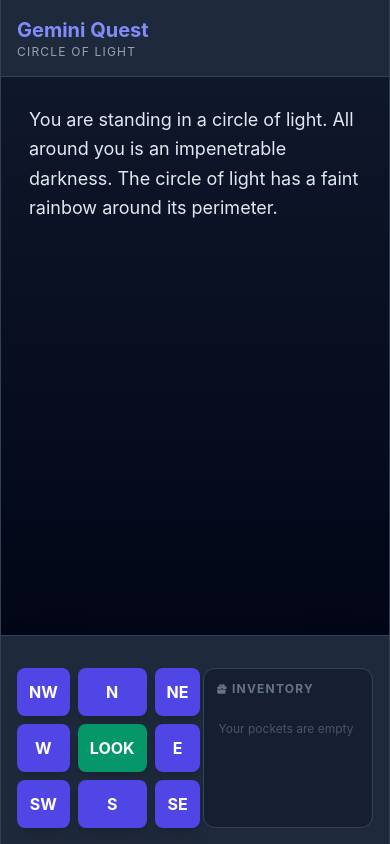
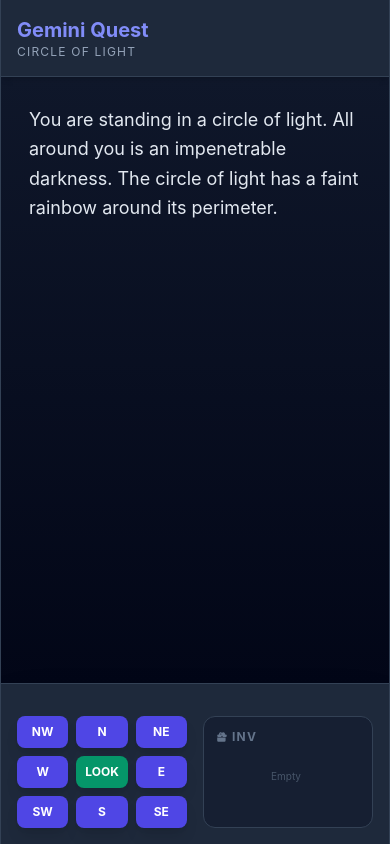
Before and after one commit to Bartleby007/AI-Studio-Text-Adventure, a React (Vite) app: page / in a window 390 px wide. Built offline with nearby package versions, Linux system fonts and the light colour scheme.

Commit message:
fix(layout): Improve mobile viewport and button scaling
Adjusts `index.html` to use `viewport-fit=cover` for better mobile fullscreen experience and ensures consistent height.
Updates `App.tsx` to scale button text size based on screen width, improving usability on smaller mobile devices.

```diff
--- a/App.tsx
+++ b/App.tsx
@@ -11,7 +11,7 @@ const NavButton: React.FC<{
   disabled?: boolean;
   isActive?: boolean;
 }> = ({ dir, label, onClick, disabled, isActive }) => {
-  const baseClasses = "flex items-center justify-center p-3 rounded-lg font-bold transition-all shadow-lg active:scale-95";
+  const baseClasses = "flex items-center justify-center p-2 sm:p-3 rounded-lg font-bold transition-all shadow-lg active:scale-95 text-xs sm:text-sm";
   const activeClasses = isActive
     ? "bg-indigo-600 text-white hover:bg-indigo-500"
     : "bg-slate-800 text-slate-400 hover:bg-slate-700 opacity-50 cursor-not-allowed";
@@ -62,7 +62,6 @@ export default function App() {
     if (nextRoomId && world.rooms[nextRoomId]) {
       const nextRoom = world.rooms[nextRoomId];
 
-      // Process onEnter events before logging the room description
       const eventLogs: Array<{ type: 'event' | 'system' | 'narrative', text: string, timestamp: number }> = [];
       const newFlags = { ...state.flags };
 
@@ -233,8 +232,8 @@ export default function App() {
   };
 
   return (
-    <div className="flex flex-col h-screen max-w-md mx-auto bg-slate-900 overflow-hidden border-x border-slate-700 relative">
-      <header className="p-4 bg-slate-800 border-b border-slate-700 flex justify-between items-center shadow-md">
+    <div className="flex flex-col h-[100dvh] w-full max-w-md mx-auto bg-slate-900 overflow-hidden border-x border-slate-700 relative">
+      <header className="flex-shrink-0 p-4 bg-slate-800 border-b border-slate-700 flex justify-between items-center shadow-md z-10">
         <div>
           <h1 className="text-xl font-bold text-indigo-400">Gemini Quest</h1>
           <p className="text-xs text-slate-400 uppercase tracking-widest">{currentRoom.name}</p>
@@ -297,7 +296,7 @@ export default function App() {
         </div>
       )}
 
-      <section className="bg-slate-800 border-t border-slate-700 p-4 space-y-4 shadow-2xl">
+      <section className="flex-shrink-0 bg-slate-800 border-t border-slate-700 p-4 space-y-4 shadow-2xl pb-safe">
         <div className="flex flex-wrap gap-2">
           {(currentRoom.items?.length || 0) > 0 && (
             <div className="w-full text-[10px] text-slate-500 uppercase tracking-tighter mb-1">Items in this room</div>
@@ -329,17 +328,17 @@ export default function App() {
             <NavButton dir="se" label="SE" onClick={() => move('se')} isActive={!!currentRoom.exits.se} />
           </div>
 
-          <div className="bg-slate-900/50 rounded-xl border border-slate-700 p-3 flex flex-col">
-            <h3 className="text-xs font-bold text-slate-500 uppercase tracking-widest mb-2 flex items-center gap-1">
+          <div className="bg-slate-900/50 rounded-xl border border-slate-700 p-3 flex flex-col min-h-0">
+            <h3 className="text-xs font-bold text-slate-500 uppercase tracking-widest mb-2 flex items-center gap-1 flex-shrink-0">
               <svg xmlns="http://www.w3.org/2000/svg" className="h-3 w-3" viewBox="0 0 20 20" fill="currentColor">
                 <path fillRule="evenodd" d="M5 5a3 3 0 015-2.236A3 3 0 0114.83 6H16a2 2 0 110 4h-5V9a1 1 0 10-2 0v1H4a2 2 0 110-4h1.17C5.06 5.687 5 5.35 5 5zm4 1V5a1 1 0 10-1.118.994L9 6z" clipRule="evenodd" />
                 <path d="M9 11h2v5a2 2 0 01-2 2H4a2 2 0 01-2-2v-5h7zM14 11h2v5a2 2 0 01-2 2h-5v-7h7z" />
               </svg>
-              Inventory
+              Inv
             </h3>
             <div className="flex-1 overflow-y-auto space-y-1.5 custom-scrollbar pr-1">
               {state.inventory.length === 0 ? (
-                <div className="text-slate-600 text-xs text-center py-4">Your pockets are empty</div>
+                <div className="text-slate-600 text-[10px] text-center py-4">Empty</div>
               ) : (
                 state.inventory.map(itemId => {
                   const item = world.items[itemId];
@@ -347,7 +346,7 @@ export default function App() {
                     <button
                       key={itemId}
                       onClick={() => setSelectedItemId(itemId)}
-                      className="w-full text-left bg-slate-800 hover:bg-slate-700 text-slate-200 text-xs p-2 rounded border border-slate-700 transition-colors"
+                      className="w-full text-left bg-slate-800 hover:bg-slate-700 text-slate-200 text-[10px] p-2 rounded border border-slate-700 transition-colors truncate"
                     >
                       {item.name}
                     </button>
--- a/index.html
+++ b/index.html
@@ -3,12 +3,18 @@
 <html lang="en">
 <head>
     <meta charset="UTF-8">
-    <meta name="viewport" content="width=device-width, initial-scale=1.0, maximum-scale=1.0, user-scalable=no">
+    <meta name="viewport" content="width=device-width, initial-scale=1.0, maximum-scale=1.0, user-scalable=no, viewport-fit=cover">
     <title>Gemini Quest</title>
     <script src="https://cdn.tailwindcss.com"></script>
     <style>
+        html, body, #root {
+            height: 100%;
+            margin: 0;
+            padding: 0;
+            overflow: hidden;
+            background-color: #0f172a;
+        }
         body {
-            background-color: #0f172a;
             color: #f8fafc;
             overscroll-behavior: none;
             font-family: 'Inter', system-ui, -apple-system, sans-serif;
```
